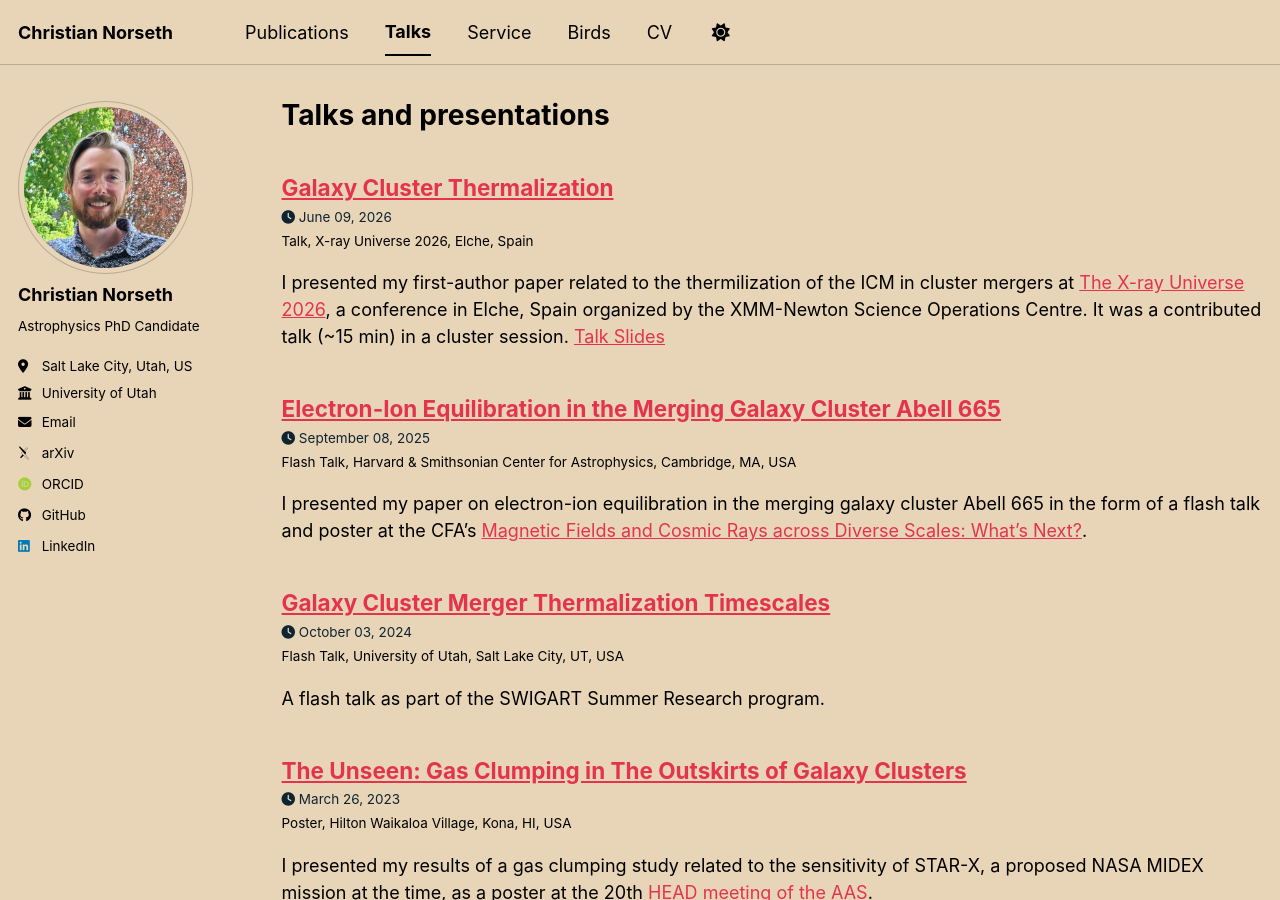
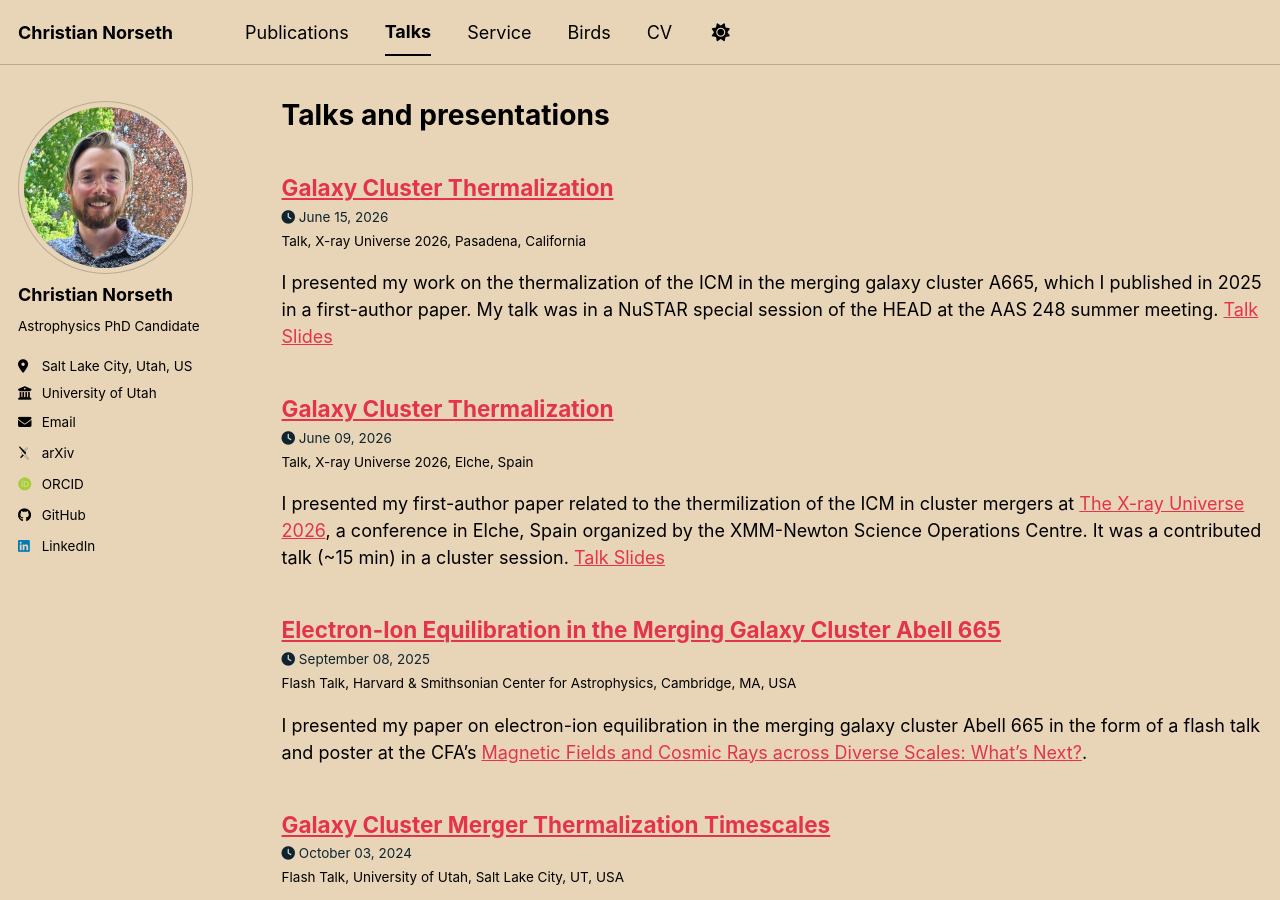
Before and after one commit to chrisnorseth/chrisnorseth.github.io, a Jekyll site: the page built from _pages/talks.html, in a window 1280 px wide and 900 px high. Built offline with Jekyll 4.4.1, drawn with Linux system fonts in a browser that asks for light colours; some web fonts are replaced; a script bundle is joined from its source files by our own code; library files that are not in the unit come from our copies.

Commit message:
Added AAS talk

```diff
--- a/_talks/2026-06-09-XrayUniverse.md
+++ b/_talks/2026-06-09-XrayUniverse.md
@@ -2,7 +2,7 @@
 title: "Galaxy Cluster Thermalization"
 collection: talks
 type: "Talk"
-permalink: /talks/026-06-09-XrayUniverse
+permalink: /talks/2026-06-09-XrayUniverse
 venue: "X-ray Universe 2026"
 date: 2026-06-09
 location: "Elche, Spain"
--- /dev/null
+++ b/_talks/2026-06-15-AAS-248.md
@@ -0,0 +1,13 @@
+---
+title: "Galaxy Cluster Thermalization"
+collection: talks
+type: "Talk"
+permalink: /talks/2026-06-15-AAS-248
+venue: "X-ray Universe 2026"
+date: 2026-06-15
+location: "Pasadena, California"
+# link: /files/x-ray-universe-talk.pdf
+---
+
+I presented my work on the thermalization of the ICM in the merging galaxy cluster A665, which I published in 2025 in a first-author paper. My talk was in a NuSTAR special session of the HEAD at the AAS 248 summer meeting.
+[Talk Slides](/files/AAS_248_2026.pdf)
```
Also changed, not shown: 1 other file.
